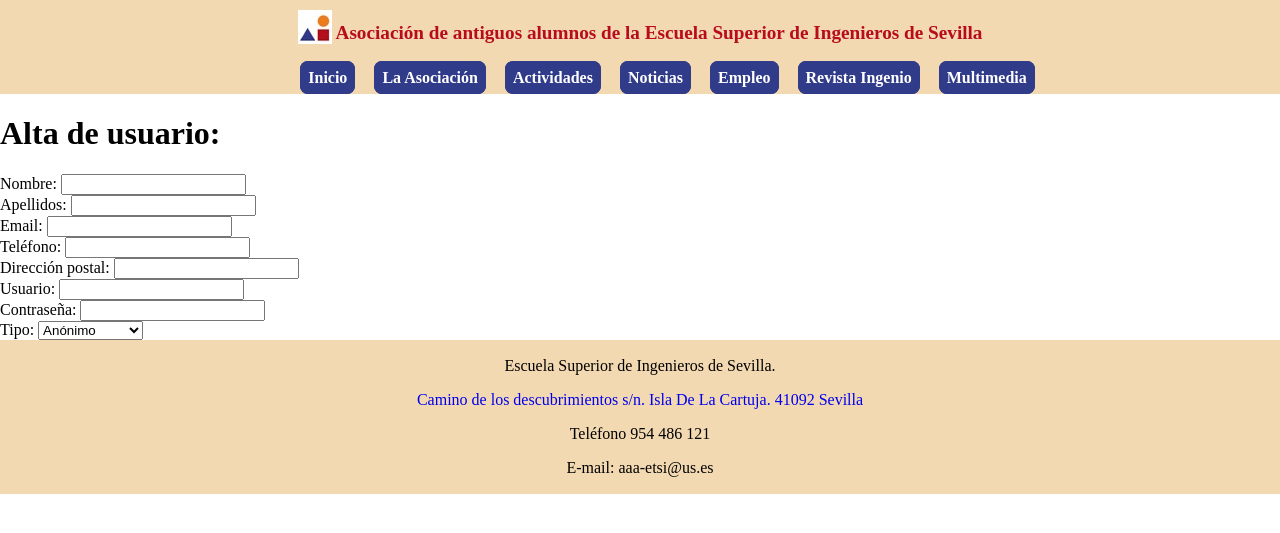
After one commit to morolok/antiguos_alumnos_tfg, a Django app: page /formularioAltaUsuario/ in a window 1280 px wide. The commit adds this page. Shown: the top 533 px of the page. Run offline with Django 3.2, Linux system fonts and the light colour scheme.

Commit message:
Creación del formulario de alta de usuario

```diff
--- /dev/null
+++ b/antiguos_alumnos_tfg/templates/formularioAltaUsuario.html
@@ -0,0 +1,35 @@
+{% extends "base.html" %}
+
+
+{% block title %}
+    Web Asociación Antiguos Alumnos de la ETSI
+{% endblock %}
+
+{% block content %}
+
+    <h1>Alta de usuario:</h1>
+    <form method="POST">
+        Nombre: <input type="text">
+        <br>
+        Apellidos: <input type="text">
+        <br>
+        Email: <input type="email">
+        <br>
+        Teléfono: <input type="text">
+        <br>
+        Dirección postal: <input type="text">
+        <br>
+        Usuario: <input type="text">
+        <br>
+        Contraseña: <input type="password">
+        <br>
+        Tipo:
+        <select>
+            <option value="Anónimo">Anónimo</option>
+            <option value="Asociado">Asociado</option>
+            <option value="Gestor">Gestor</option>
+            <option value="Administrador">Administrador</option>
+        </select>
+    </form>
+
+{% endblock %}
--- a/antiguos_alumnos_tfg/templates/index.html
+++ b/antiguos_alumnos_tfg/templates/index.html
@@ -9,5 +9,6 @@
 {% block content %}
 
     <h1>Esta es la página de inicio.</h1>
+    <a href="{% url 'formularioAltaUsuario' %}">Formulario alta usuario</a>
 
 {% endblock %}
--- a/antiguos_alumnos_tfg/urls.py
+++ b/antiguos_alumnos_tfg/urls.py
@@ -19,17 +19,19 @@ Including another URLconf
 
 from django.contrib import admin
 from django.urls import path
-from antiguos_alumnos_tfg.views import saludo, inicio, asociacion, actividades, noticias, empleo, revistaIngenio, multimedia, juntaRectora
+#from antiguos_alumnos_tfg.views import saludo, inicio, asociacion, actividades, noticias, empleo, revistaIngenio, multimedia, juntaRectora
+import antiguos_alumnos_tfg.views as views
 
 urlpatterns = [
     path('admin/', admin.site.urls),
-    path('saludo/', saludo),
-    path('index/', inicio, name='inicio'),
-    path('asociacion/', asociacion, name='asociacion'),
-    path('actividades/', actividades, name='actividades'),
-    path('noticias/', noticias, name='noticias'),
-    path('empleo/', empleo, name='empleo'),
-    path('revistaIngenio/', revistaIngenio, name='revistaIngenio'),
-    path('multimedia/', multimedia, name='multimedia'),
-    path('juntaRectora/', juntaRectora, name='juntaRectora')
+    path('saludo/', views.saludo),
+    path('index/', views.inicio, name='inicio'),
+    path('asociacion/', views.asociacion, name='asociacion'),
+    path('actividades/', views.actividades, name='actividades'),
+    path('noticias/', views.noticias, name='noticias'),
+    path('empleo/', views.empleo, name='empleo'),
+    path('revistaIngenio/', views.revistaIngenio, name='revistaIngenio'),
+    path('multimedia/', views.multimedia, name='multimedia'),
+    path('juntaRectora/', views.juntaRectora, name='juntaRectora'),
+    path('formularioAltaUsuario/', views.formularioAltaUsuario, name='formularioAltaUsuario'),
 ]
--- a/antiguos_alumnos_tfg/views.py
+++ b/antiguos_alumnos_tfg/views.py
@@ -37,3 +37,6 @@ def multimedia(request):
 
 def juntaRectora(request):
     return render(request, "juntaRectora.html")
+
+def formularioAltaUsuario(request):
+    return render(request, "formularioAltaUsuario.html")
```
